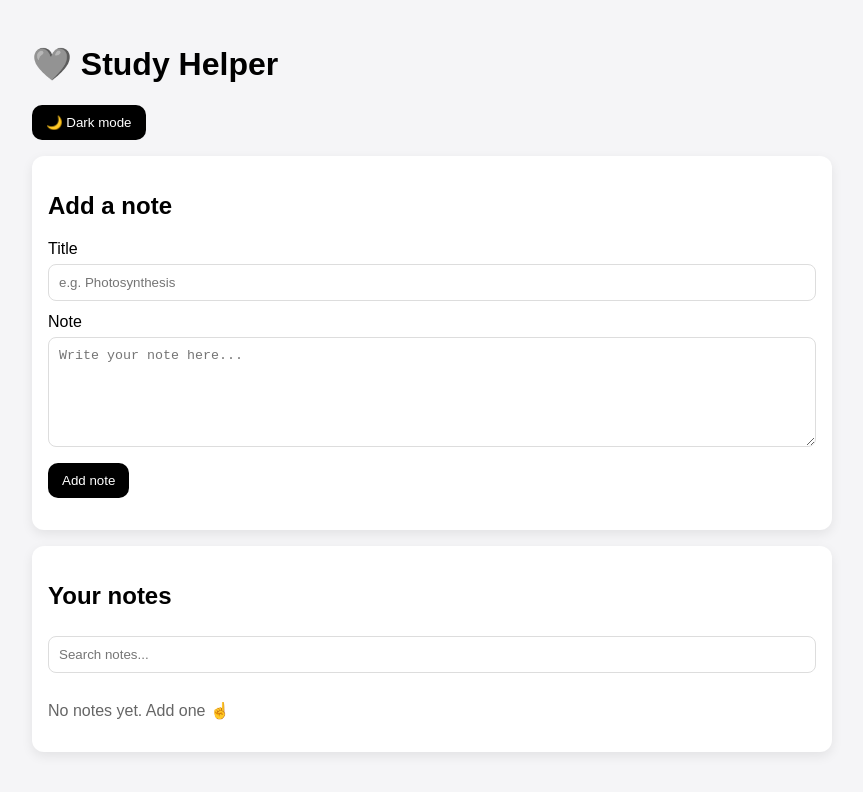
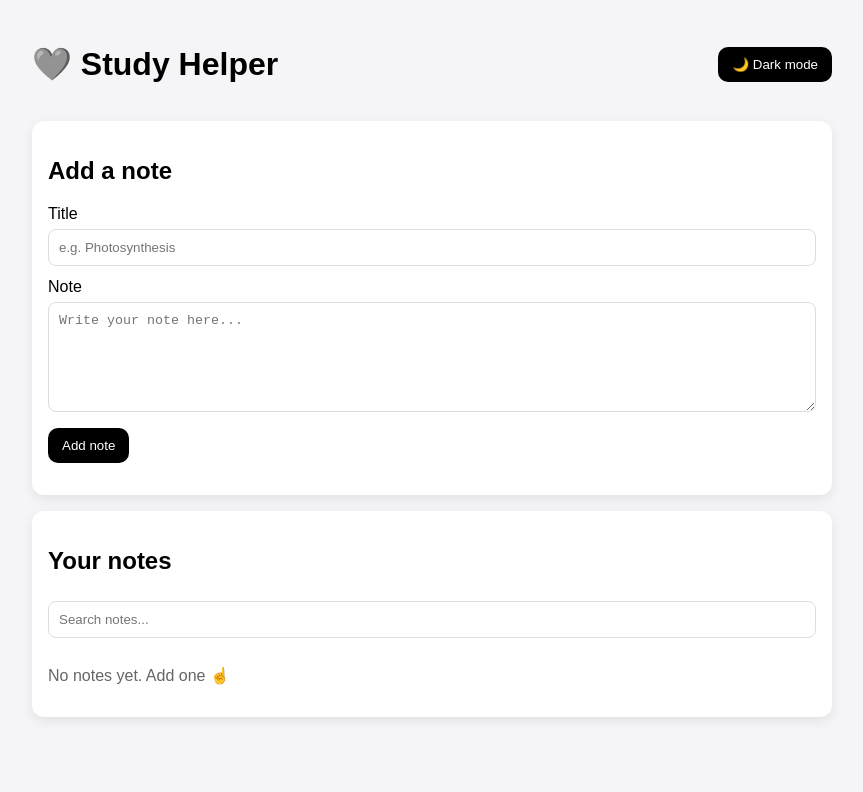
Before and after one commit to Se7en71111/FinalProject26, a plain HTML site: page index.html in a window 1280 px wide. Shown: the whole page, without its empty margins (208-1071 px from the left). Drawn offline with Linux system fonts and the light colour scheme.

Commit message:
Update style.css

```diff
--- a/style.css
+++ b/style.css
@@ -4,7 +4,11 @@ body {
   padding: 24px;
   background: #f5f5f7;
 }
-
+.top {
+  display: flex;
+  justify-content: space-between;
+  align-items: center;
+}
 .app {
   max-width: 800px;
   margin: 0 auto;
```
